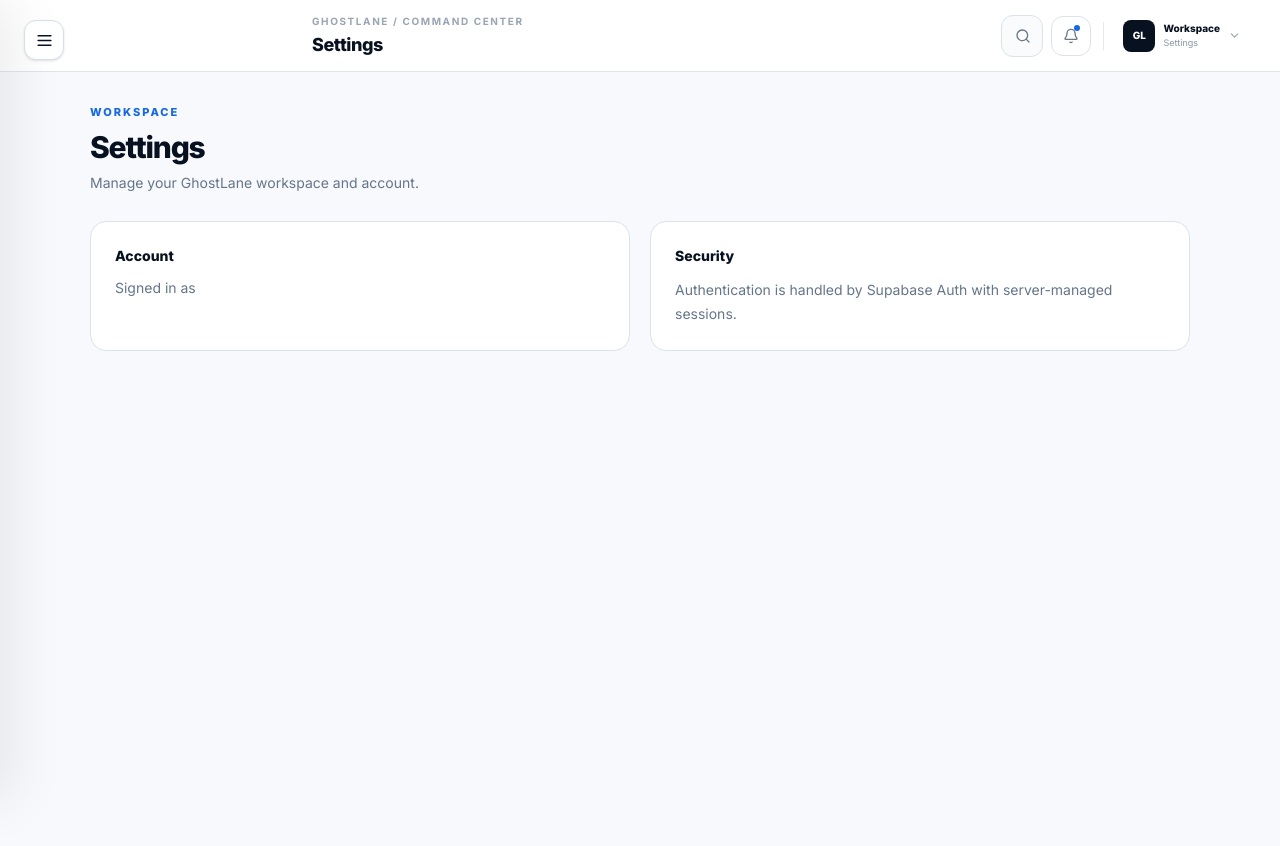
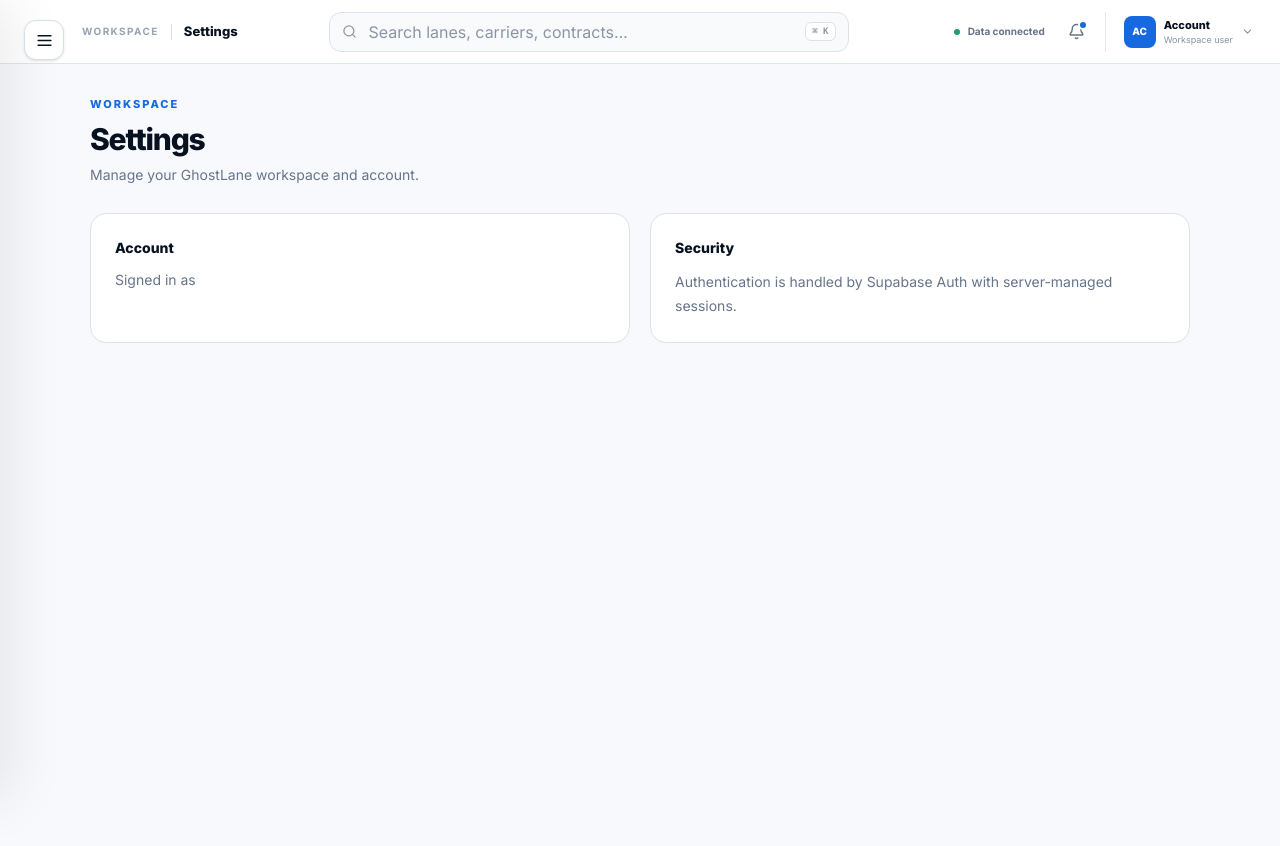
Before and after one commit to nabinchettri18/GHOST-LANE-, a Next.js app: page /settings in a window 1280 px wide. Shown: the top 846 px of the page. Built offline with nearby package versions, Linux system fonts and the light colour scheme; no server answers.

Commit message:
refactor: redesign GhostLane command header

```diff
--- a/components/app-shell.tsx
+++ b/components/app-shell.tsx
@@ -2,51 +2,41 @@
 import Link from 'next/link'
 import { usePathname, useRouter } from 'next/navigation'
 import { useEffect, useState } from 'react'
-import { BarChart3, CircleAlert, FileText, LayoutDashboard, Map, Menu, PackageSearch, Settings, Truck, X, Database, ClipboardList, ClipboardCheck, Search, Bell, ChevronDown, LogOut } from 'lucide-react'
+import { BarChart3, CircleAlert, FileText, LayoutDashboard, Map, Menu, PackageSearch, Settings, Truck, X, Database, ClipboardList, ClipboardCheck, Search, Bell, ChevronDown, LogOut, Command } from 'lucide-react'
 import { createClient } from '@/lib/supabase/client'
 
 const nav=[['Overview','/',LayoutDashboard],['Contract Intelligence','/contract-intelligence',ClipboardCheck],['Lanes','/lanes',Map],['Contracts','/contracts',FileText],['Shipments','/shipments',PackageSearch],['Carriers','/carriers',Truck],['Risk Analysis','/risk',CircleAlert],['Scenarios','/scenarios',BarChart3],['Reports','/reports',ClipboardList],['Data Sources','/data-sources',Database]] as const
+
 const pageNames:Record<string,string>={'/':'Overview','/contract-intelligence':'Contract Intelligence','/lanes':'Lanes','/contracts':'Contracts','/shipments':'Shipments','/carriers':'Carriers','/risk':'Risk Analysis','/scenarios':'Scenarios','/reports':'Reports','/data-sources':'Data Sources','/settings':'Settings'}
 
 export function AppShell({children}:{children:React.ReactNode}){
-  const pathname=usePathname();
-  const router=useRouter();
-  const[open,setOpen]=useState(false);
-  const[loggingOut,setLoggingOut]=useState(false);
-  const[searchOpen,setSearchOpen]=useState(false);
-
-  useEffect(()=>setOpen(false),[pathname]);
-  useEffect(()=>{const f=(e:KeyboardEvent)=>{if(e.key==='Escape'){setOpen(false);setSearchOpen(false)}};addEventListener('keydown',f);return()=>removeEventListener('keydown',f)},[]);
-
-  const handleLogout=async()=>{
-    if(loggingOut)return;
-    setLoggingOut(true);
-    const supabase=createClient();
-    await supabase.auth.signOut();
-    router.replace('/login');
-    router.refresh();
-  };
-  const pageTitle=pageNames[pathname]??'GhostLane';
-
+  const pathname=usePathname(); const router=useRouter(); const[open,setOpen]=useState(false); const[profileOpen,setProfileOpen]=useState(false); const[loggingOut,setLoggingOut]=useState(false); const[searchOpen,setSearchOpen]=useState(false)
+  const page=pageNames[pathname] ?? Object.entries(pageNames).find(([p])=>p!=='/'&&pathname.startsWith(p))?.[1] ?? 'Overview'
+  useEffect(()=>{setOpen(false);setProfileOpen(false)},[pathname])
+  useEffect(()=>{const f=(e:KeyboardEvent)=>{if(e.key==='Escape'){setOpen(false);setProfileOpen(false);setSearchOpen(false)};if((e.ctrlKey||e.metaKey)&&e.key.toLowerCase()==='k'){e.preventDefault();setSearchOpen(true)}};addEventListener('keydown',f);return()=>removeEventListener('keydown',f)},[])
+  const handleLogout=async()=>{if(loggingOut)return;setLoggingOut(true);await createClient().auth.signOut();router.replace('/login');router.refresh()}
   return <div className="min-h-screen bg-[#f6f8fb] text-[#08111f]">
     <button aria-label="Toggle navigation" onClick={()=>setOpen(v=>!v)} className="fixed left-5 top-5 z-[80] flex h-10 w-10 items-center justify-center rounded-xl border border-[#d5dfeb] bg-white shadow-sm lg:left-6">{open?<X size={19}/>:<Menu size={19}/>}</button>
     {open&&<button aria-label="Close navigation" onClick={()=>setOpen(false)} className="fixed inset-0 z-50 bg-[#08111f]/10 lg:bg-transparent"/>}
     <aside className={`fixed inset-y-0 left-0 z-[70] flex w-[272px] flex-col border-r border-[#dbe2ec] bg-white shadow-[16px_0_50px_rgba(8,17,31,.07)] transition-transform duration-200 ${open?'translate-x-0':'-translate-x-full'}`}>
       <div className="flex h-[72px] items-center border-b border-[#edf0f5] pl-[72px] pr-5"><Link href="/" className="flex items-center gap-3"><span className="flex h-9 w-9 items-center justify-center rounded-xl bg-[#1769e0] text-sm font-black text-white">G</span><span><span className="block text-[17px] font-black tracking-[-.04em]">GhostLane</span><span className="block text-[8px] font-extrabold uppercase tracking-[.15em] text-[#8a96a6]">Freight intelligence</span></span></Link></div>
-      <div className="border-b border-[#edf0f5] p-3"><button className="flex w-full items-center gap-3 rounded-xl border border-[#e2e7ee] bg-[#fafbfd] p-2.5 text-left"><div className="flex h-8 w-8 items-center justify-center rounded-lg bg-[#edf4ff] text-[10px] font-black text-[#1769e0]">GL</div><div className="min-w-0 flex-1"><div className="truncate text-[11px] font-extrabold">Current workspace</div><div className="text-[9px] text-[#8a96a6]">Private operations</div></div><ChevronDown size={13} className="text-[#9aa4b1]"/></button></div>
+      <div className="border-b border-[#edf0f5] p-3"><button className="flex w-full items-center gap-3 rounded-xl border border-[#e2e7ee] bg-[#fafbfd] p-2.5 text-left"><div className="flex h-8 w-8 items-center justify-center rounded-lg bg-[#edf4ff] text-[10px] font-black text-[#1769e0]">AC</div><div className="min-w-0 flex-1"><div className="truncate text-[11px] font-extrabold">Acme Logistics</div><div className="text-[9px] text-[#8a96a6]">Operations workspace</div></div><ChevronDown size={13} className="text-[#9aa4b1]"/></button></div>
       <nav className="flex-1 overflow-y-auto px-3 py-4"><div className="mb-2 px-3 text-[9px] font-black uppercase tracking-[.18em] text-[#a0a9b5]">Command center</div>{nav.map(([name,href,Icon])=>{const active=href==='/'?pathname==='/':pathname.startsWith(href);return <Link key={href} href={href} className={`group mb-0.5 flex items-center gap-3 rounded-xl px-3 py-2.5 text-[12px] font-bold transition ${active?'bg-[#edf4ff] text-[#1769e0]':'text-[#59687b] hover:bg-[#f6f8fb] hover:text-[#08111f]'}`}><Icon size={16} strokeWidth={1.9}/><span className="flex-1">{name}</span>{name==='Contract Intelligence'&&<span className="rounded-md bg-[#08111f] px-1.5 py-0.5 text-[8px] text-white">NEW</span>}</Link>})}<div className="my-4 border-t border-[#edf0f5]"/><div className="mb-2 px-3 text-[9px] font-black uppercase tracking-[.18em] text-[#a0a9b5]">Administration</div><Link href="/settings" className={`flex items-center gap-3 rounded-xl px-3 py-2.5 text-[12px] font-bold ${pathname.startsWith('/settings')?'bg-[#edf4ff] text-[#1769e0]':'text-[#59687b] hover:bg-[#f6f8fb]'}`}><Settings size={16}/><span>Settings</span></Link></nav>
-      <div className="border-t border-[#edf0f5] p-3 space-y-2"><div className="rounded-xl bg-[#f7f9fc] p-3"><div className="flex items-center gap-2"><span className="h-1.5 w-1.5 rounded-full bg-[#22a06b]"/><span className="text-[10px] font-extrabold">Workspace healthy</span></div><div className="mt-1 text-[9px] text-[#8994a3]">Data access is protected</div></div><button type="button" onClick={handleLogout} disabled={loggingOut} className="flex w-full items-center gap-3 rounded-xl border border-[#e2e7ee] bg-white px-3 py-2.5 text-[12px] font-bold text-[#59687b] transition hover:border-[#cbd5e1] hover:bg-[#f6f8fb] hover:text-[#08111f] disabled:cursor-not-allowed disabled:opacity-60"><LogOut size={16}/><span>{loggingOut?'Signing out…':'Sign out'}</span></button></div>
+      <div className="border-t border-[#edf0f5] p-3"><div className="rounded-xl bg-[#f7f9fc] p-3"><div className="flex items-center gap-2"><span className="h-1.5 w-1.5 rounded-full bg-[#22a06b]"/><span className="text-[10px] font-extrabold">Workspace healthy</span></div><div className="mt-1 text-[9px] text-[#8994a3]">Data access is protected</div></div></div>
     </aside>
-    <div className="min-h-screen lg:pl-0">
-      <header className="sticky top-0 z-40 flex h-[72px] items-center border-b border-[#dfe5ed] bg-white/95 px-5 pl-[84px] backdrop-blur-sm lg:px-8 lg:pl-[312px]">
-        <div className="min-w-0 flex-1"><div className="text-[10px] font-bold uppercase tracking-[.16em] text-[#9aa5b3]">GhostLane / Command center</div><h1 className="mt-0.5 truncate text-[18px] font-black tracking-[-.025em]">{pageTitle}</h1></div>
-        <div className="ml-4 flex items-center gap-2">
-          <div className={`hidden items-center overflow-hidden rounded-xl border border-[#dbe2ec] bg-[#fafbfd] transition-all sm:flex ${searchOpen?'w-[260px]':'w-[42px]'}`}><button aria-label="Search" onClick={()=>setSearchOpen(v=>!v)} className="flex h-10 w-[42px] shrink-0 items-center justify-center text-[#69778a] hover:text-[#08111f]"><Search size={16}/></button>{searchOpen&&<input autoFocus aria-label="Search GhostLane" placeholder="Search lanes, contracts…" className="h-10 min-w-0 flex-1 bg-transparent pr-3 text-[12px] font-medium outline-none placeholder:text-[#9aa5b3]"/>}</div>
-          <button aria-label="Notifications" className="relative flex h-10 w-10 items-center justify-center rounded-xl border border-[#dbe2ec] bg-white text-[#69778a] transition hover:border-[#c8d2df] hover:text-[#08111f]"><Bell size={16}/><span className="absolute right-2.5 top-2 h-1.5 w-1.5 rounded-full bg-[#1769e0]"/></button>
-          <div className="mx-1 h-7 w-px bg-[#e5e9ef]"/>
-          <Link href="/settings" aria-label="Open settings" className="group flex items-center gap-2 rounded-xl border border-transparent px-1.5 py-1.5 transition hover:border-[#dbe2ec] hover:bg-[#fafbfd]"><span className="flex h-8 w-8 items-center justify-center rounded-lg bg-[#08111f] text-[10px] font-black text-white">GL</span><span className="hidden text-left sm:block"><span className="block text-[10px] font-extrabold text-[#08111f]">Workspace</span><span className="block text-[9px] text-[#8a96a6]">Settings</span></span><ChevronDown size={13} className="hidden text-[#9aa4b1] sm:block"/></Link>
+    <div className="min-h-screen">
+      <header className="sticky top-0 z-40 h-[64px] border-b border-[#dfe5ed] bg-white/95 backdrop-blur-sm">
+        <div className="flex h-full items-center gap-4 pl-[76px] pr-5 lg:pl-[82px]">
+          <div className="flex min-w-[190px] items-center gap-3"><div className="text-[10px] font-bold uppercase tracking-[.14em] text-[#9aa4b1]">Workspace</div><div className="h-4 w-px bg-[#dbe2ec]"/><div className="text-[13px] font-extrabold text-[#08111f]">{page}</div></div>
+          <div className="mx-auto hidden max-w-[520px] flex-1 md:block"><button onClick={()=>setSearchOpen(true)} className="flex h-10 w-full items-center gap-3 rounded-xl border border-[#dbe2ec] bg-[#f8fafc] px-3 text-left text-[12px] text-[#8a96a6] transition hover:border-[#cbd5e1] hover:bg-white"><Search size={15}/><span className="flex-1">Search lanes, carriers, contracts…</span><kbd className="rounded-md border border-[#dbe2ec] bg-white px-1.5 py-0.5 text-[9px] font-bold text-[#8a96a6]">⌘ K</kbd></button></div>
+          <div className="ml-auto flex items-center gap-1.5">
+            <div className="hidden items-center gap-2 px-2 lg:flex"><span className="h-1.5 w-1.5 rounded-full bg-[#22a06b]"/><span className="text-[10px] font-bold text-[#667487]">Data connected</span></div>
+            <button aria-label="Notifications" className="relative flex h-9 w-9 items-center justify-center rounded-lg text-[#667487] transition hover:bg-[#f3f6fa] hover:text-[#08111f]"><Bell size={17}/><span className="absolute right-[9px] top-[8px] h-1.5 w-1.5 rounded-full bg-[#1769e0] ring-2 ring-white"/></button>
+            <div className="relative ml-1 border-l border-[#e3e8ef] pl-3"><button onClick={()=>setProfileOpen(v=>!v)} className="flex items-center gap-2 rounded-xl px-1.5 py-1 transition hover:bg-[#f5f7fa]"><span className="flex h-8 w-8 items-center justify-center rounded-lg bg-[#1769e0] text-[10px] font-black text-white">AC</span><span className="hidden text-left lg:block"><span className="block text-[11px] font-extrabold leading-4">Account</span><span className="block text-[9px] text-[#8994a3]">Workspace user</span></span><ChevronDown size={13} className={`text-[#8994a3] transition-transform ${profileOpen?'rotate-180':''}`}/></button>{profileOpen&&<div className="absolute right-0 top-12 w-52 overflow-hidden rounded-xl border border-[#dbe2ec] bg-white p-1.5 shadow-[0_16px_40px_rgba(8,17,31,.12)]"><Link href="/settings" className="flex items-center gap-2 rounded-lg px-3 py-2.5 text-[11px] font-bold text-[#59687b] hover:bg-[#f5f7fa] hover:text-[#08111f]"><Settings size={15}/>Settings</Link><button type="button" onClick={handleLogout} disabled={loggingOut} className="flex w-full items-center gap-2 rounded-lg px-3 py-2.5 text-[11px] font-bold text-[#59687b] hover:bg-[#f5f7fa] hover:text-[#08111f] disabled:opacity-50"><LogOut size={15}/>{loggingOut?'Signing out…':'Sign out'}</button></div>}</div>
+          </div>
         </div>
       </header>
+      {searchOpen&&<div className="fixed inset-0 z-[100] bg-[#08111f]/20 p-4 pt-20" onClick={()=>setSearchOpen(false)}><div className="mx-auto max-w-2xl overflow-hidden rounded-2xl border border-[#dbe2ec] bg-white shadow-2xl" onClick={e=>e.stopPropagation()}><div className="flex items-center gap-3 border-b border-[#edf0f5] px-4 py-3"><Search size={17} className="text-[#8994a3]"/><input autoFocus placeholder="Search lanes, carriers, contracts…" className="flex-1 bg-transparent text-sm outline-none placeholder:text-[#a0a9b5]"/><button onClick={()=>setSearchOpen(false)} className="text-[10px] font-bold text-[#8994a3]">ESC</button></div><div className="p-5 text-[11px] text-[#8994a3]">Search across your connected GhostLane workspace.</div></div></div>}
       {children}
     </div>
   </div>
```
